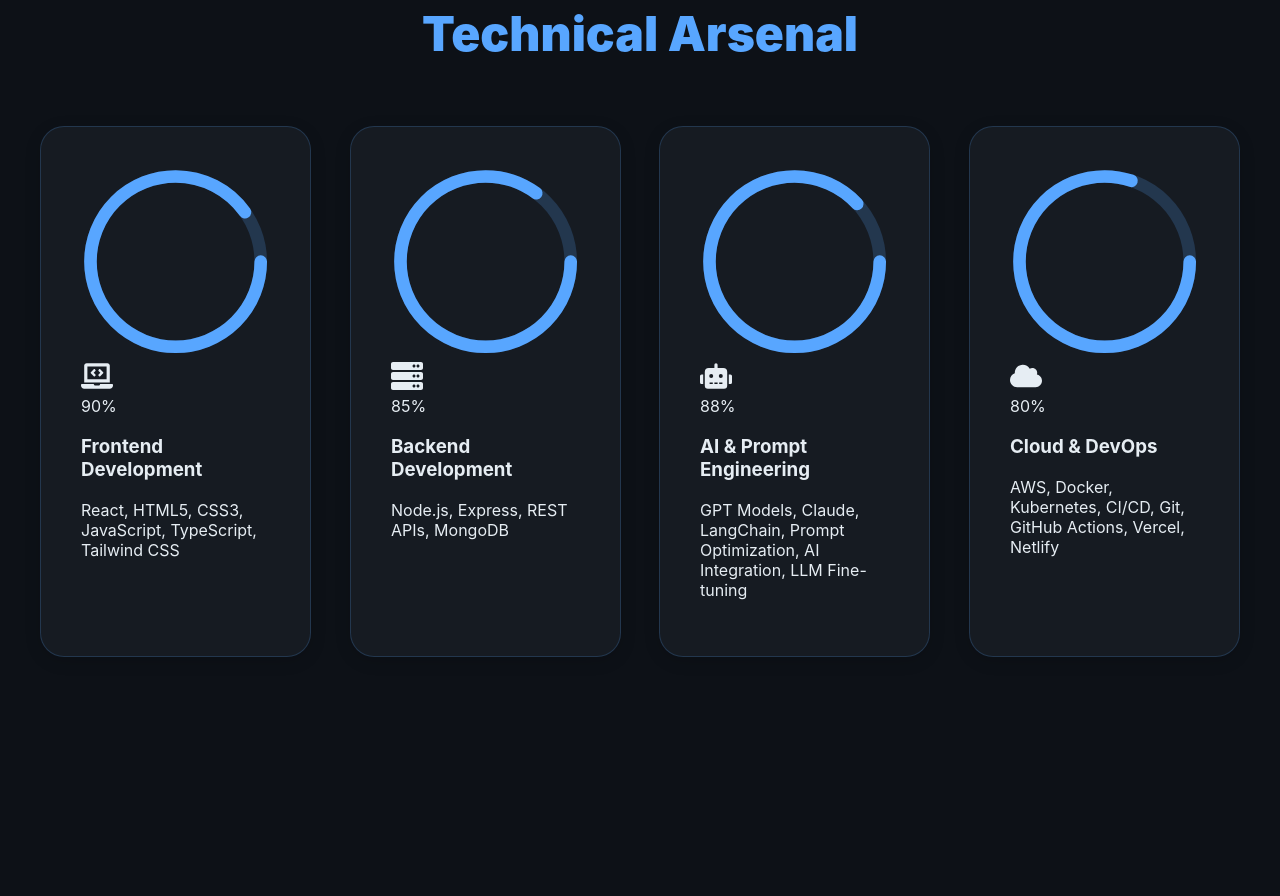
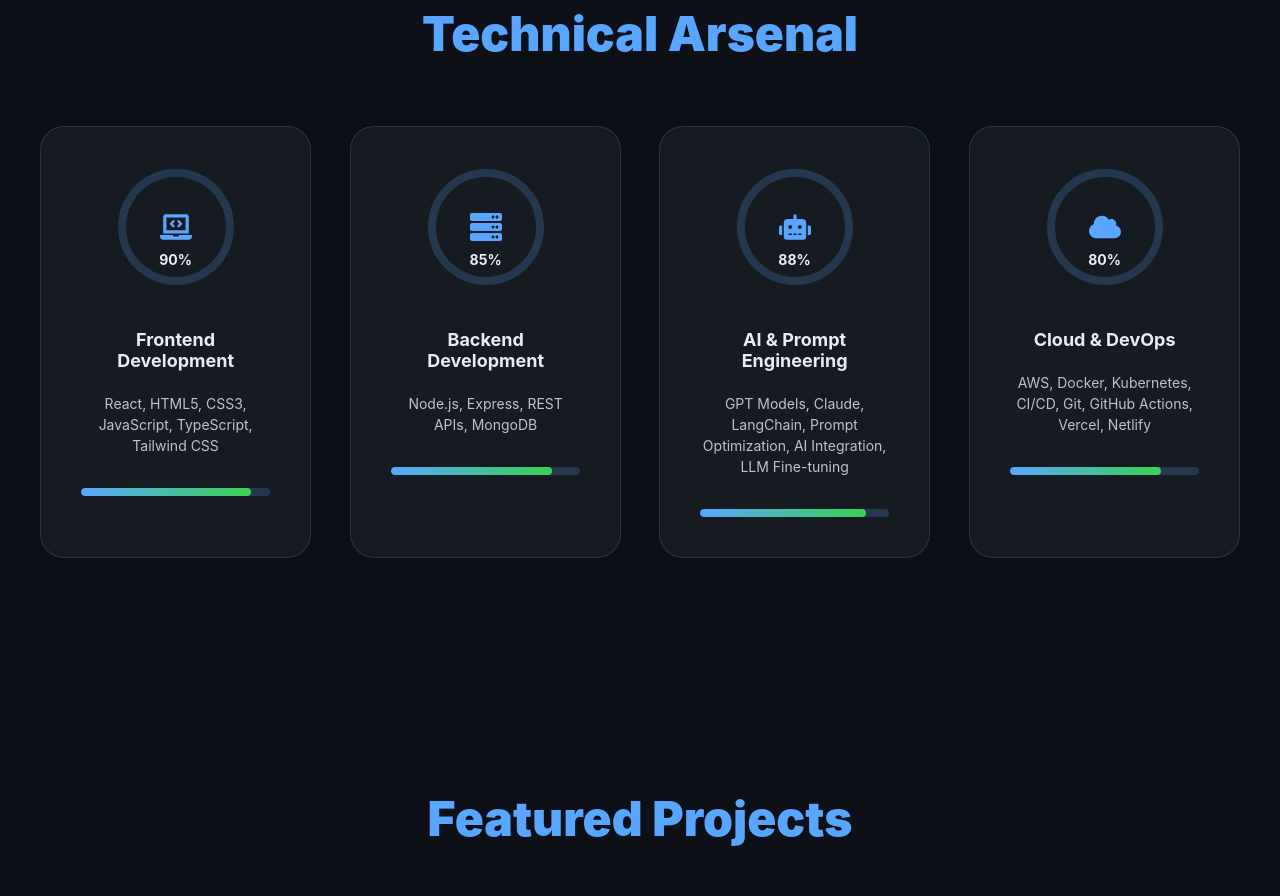
Before and after one commit to MaheshM03/Portfolio, a React (Vite) app: page / in a window 1280 px wide. Shown: the part 1580-2476 px from the top of the page. Built offline with nearby package versions, Linux system fonts and the light colour scheme.

Commit message:
Skill.jsx

```diff
--- a/src/css/animation.css
+++ b/src/css/animation.css
@@ -632,6 +632,122 @@
 @media (max-width: 768px) {
   .hero-bg-glow {
     display: none;
+  }
+}
+
+/* ===============================
+   SKILLS
+================================ */
+.skill-card-enhanced {
+  display: flex;
+  flex-direction: column;
+  align-items: center;
+  text-align: center;
+}
+
+.skill-circle-wrapper {
+  position: relative;
+  display: flex;
+  align-items: center;
+  justify-content: center;
+  margin-bottom: 1.5rem;
+}
+
+.skill-circle {
+  width: 120px;
+  height: 120px;
+  transform: rotate(-90deg);
+}
+
+.skill-progress-circle {
+  fill: none;
+  stroke-linecap: round;
+  stroke-width: 8;
+  stroke-dasharray: 339.292; /* 2 * π * 54 */
+  stroke-dashoffset: 339.292;
+  transition: stroke-dashoffset 1.5s ease-in-out;
+}
+
+.skill-icon-center {
+  position: absolute;
+  top: 50%;
+  left: 50%;
+  transform: translate(-50%, -50%);
+  display: flex;
+  align-items: center;
+  justify-content: center;
+  color: var(--primary-color);
+}
+
+.skill-percentage {
+  position: absolute;
+  top: 50%;
+  left: 50%;
+  transform: translate(-50%, -50%);
+  font-size: 0.875rem;
+  font-weight: 700;
+  color: var(--text-color);
+  margin-top: 2rem; /* Offset for icon */
+}
+
+.skill-title {
+  font-size: 1.125rem;
+  font-weight: 700;
+  color: var(--text-color);
+  margin-bottom: 0.5rem;
+}
+
+.skill-desc {
+  color: var(--text-color);
+  opacity: 0.8;
+  font-size: 0.875rem;
+  line-height: 1.5;
+  margin-bottom: 1rem;
+}
+
+.skill-bar-wrapper {
+  width: 100%;
+  height: 8px;
+  background: var(--border-color);
+  border-radius: 4px;
+  overflow: hidden;
+  margin-top: 1rem;
+}
+
+.skill-bar-fill {
+  height: 100%;
+  background: linear-gradient(90deg, var(--primary-color), var(--secondary-color));
+  border-radius: 4px;
+  transition: width 1.5s ease-in-out;
+}
+
+/* Mobile adjustments for skills */
+@media (max-width: 768px) {
+  .skill-circle {
+    width: 80px;
+    height: 80px;
+  }
+
+  .skill-circle-wrapper {
+    margin-bottom: 1rem;
+  }
+
+  .skill-progress-circle {
+    stroke-dasharray: 226.195; /* 2 * π * 36 for radius 36 */
+  }
+
+  .skill-icon-center svg {
+    width: 24px;
+    height: 24px;
+  }
+
+  .skill-percentage {
+    font-size: 0.75rem;
+    margin-top: 1.5rem;
+  }
+
+  .skill-bar-wrapper {
+    height: 6px;
   }
 }
 
```
Also changed, not shown: src/components/Skills.jsx (line endings or trailing spaces).
